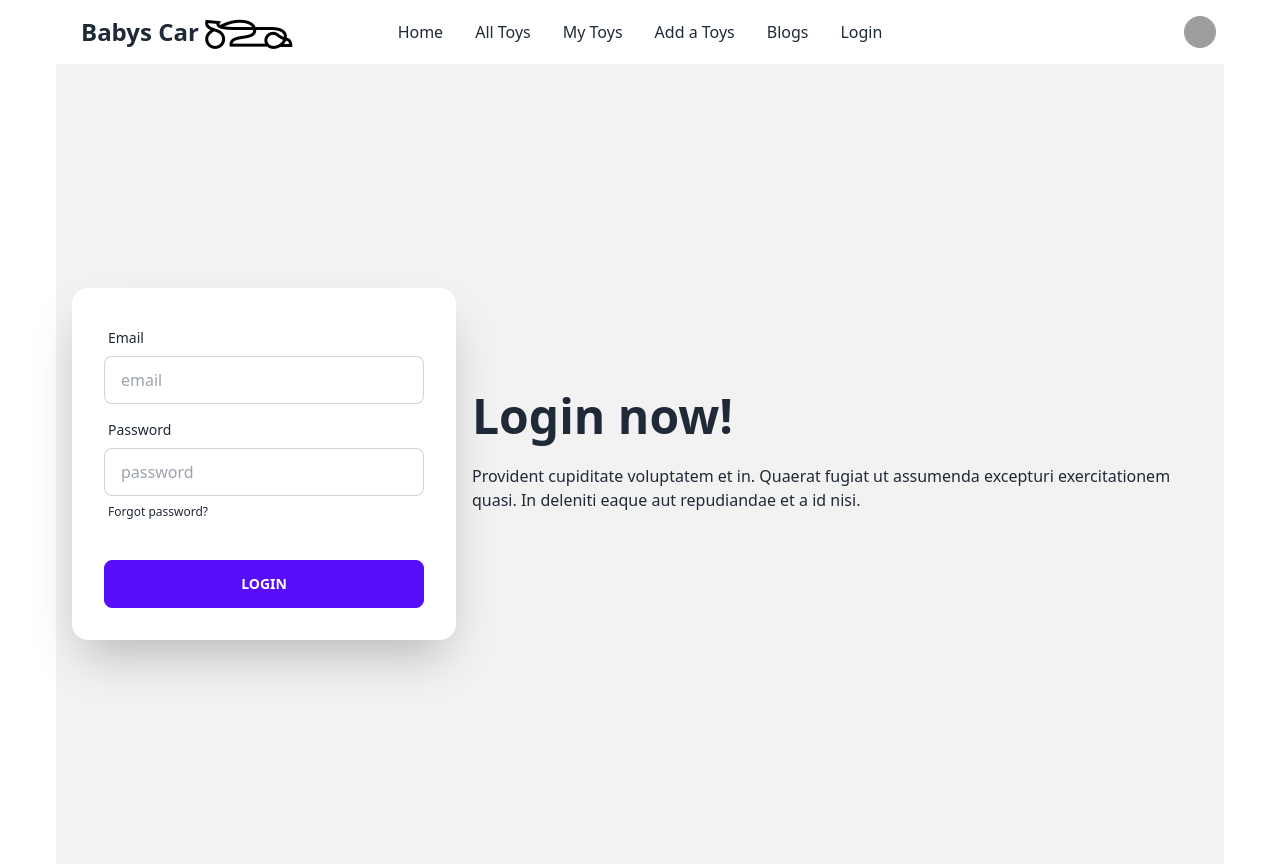
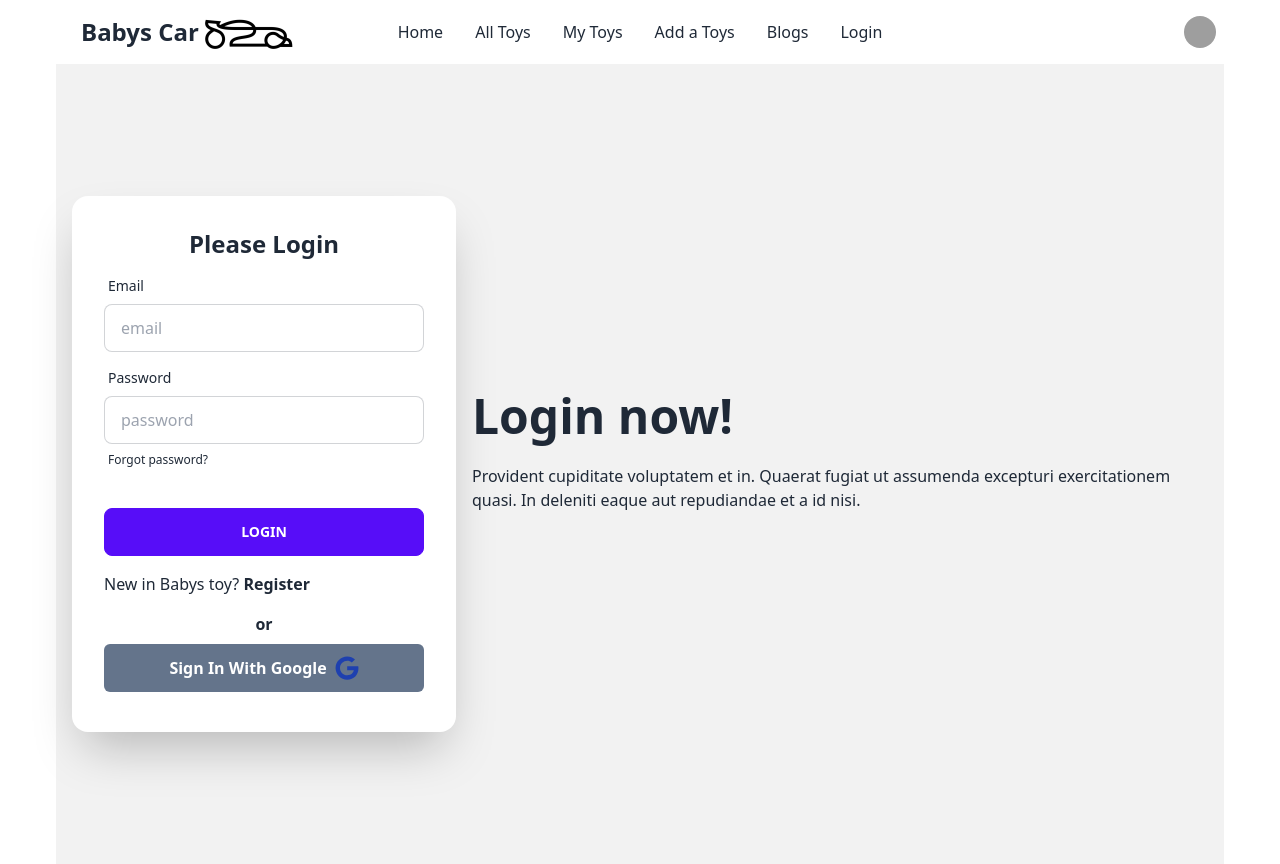
Before and after one commit to masumpost/toy-store-client, a React (Vite) app: page /login in a window 1280 px wide. Built offline with nearby package versions, Linux system fonts and the light colour scheme; grey boxes are pictures that could not be loaded.

Commit message:
sign in with google button added

```diff
--- a/package.json
+++ b/package.json
@@ -16,6 +16,7 @@
     "match-sorter": "^6.3.1",
     "react": "^18.2.0",
     "react-dom": "^18.2.0",
+    "react-icons": "^4.8.0",
     "react-router-dom": "^6.11.2",
     "sort-by": "^1.2.0"
   },
--- /dev/null
+++ b/src/components/login/Login.jsx
@@ -0,0 +1,73 @@
+import {Link} from 'react-router-dom'
+import { FaGoogle } from 'react-icons/fa';
+
+const Login = () => {
+
+  const handelLogin = event => {
+    event.preventDefault();
+    const form = event.target;
+    const email = form.email.value;
+    const password = form.password.value;
+    const user = {email, password}
+    console.log(user);
+  }
+
+  return (
+    <div className="hero min-h-screen bg-base-200">
+      <div className="hero-content flex-col lg:flex-row-reverse">
+        <div className="text-center lg:text-left">
+          <h1 className="text-5xl font-bold">Login now!</h1>
+          <p className="py-6">
+            Provident cupiditate voluptatem et in. Quaerat fugiat ut assumenda
+            excepturi exercitationem quasi. In deleniti eaque aut repudiandae et
+            a id nisi.
+          </p>
+        </div>
+        <div className="card flex-shrink-0 w-full max-w-sm shadow-2xl bg-base-100">
+         <form onSubmit={handelLogin}>
+         <div className="card-body">
+          <h1 className="text-2xl font-bold text-center">Please Login</h1>
+            <div className="form-control">
+              <label className="label">
+                <span className="label-text">Email</span>
+              </label>
+              <input
+                type="text"
+                placeholder="email"
+                className="input input-bordered"
+                name='email'
+              />
+            </div>
+            <div className="form-control">
+              <label className="label">
+                <span className="label-text">Password</span>
+              </label>
+              <input
+                type="password"
+                placeholder="password"
+                className="input input-bordered"
+                name='password'
+              />
+              <label className="label">
+                <a href="#" className="label-text-alt link link-hover">
+                  Forgot password?
+                </a>
+              </label>
+            </div>
+            <div className="form-control mt-6">
+              <input className='btn btn-primary' type="submit" value="Login" />
+            </div>
+            <p className='my-2'><>New in Babys toy? <span className='font-bold'><Link to="/register">Register</Link></span></></p>
+            <div className='text-center'>
+              <p className='font-bold'>or</p>
+              <h6 className='flex items-center gap-2 justify-center my-2 bg-slate-500 p-3 rounded-md text-white font-semibold cursor-pointer'>Sign In With Google <span className='text-blue-800 text-2xl'><FaGoogle /></span></h6>
+            </div>
+          </div>
+         </form>
+        </div>
+      </div>
+    </div>
+  );
+};
+
+export default Login;
--- a/src/components/home/Login.jsx
+++ b/src/components/login/Register.jsx
@@ -1,9 +1,11 @@
-const Login = () => {
-  return (
-    <div className="hero min-h-screen bg-base-200">
+import {Link} from 'react-router-dom'
+
+const Register = () => {
+    return (
+        <div className="hero min-h-screen bg-base-200">
       <div className="hero-content flex-col lg:flex-row-reverse">
         <div className="text-center lg:text-left">
-          <h1 className="text-5xl font-bold">Login now!</h1>
+          <h1 className="text-5xl font-bold">Register now!</h1>
           <p className="py-6">
             Provident cupiditate voluptatem et in. Quaerat fugiat ut assumenda
             excepturi exercitationem quasi. In deleniti eaque aut repudiandae et
@@ -12,6 +14,7 @@ const Login = () => {
         </div>
         <div className="card flex-shrink-0 w-full max-w-sm shadow-2xl bg-base-100">
           <div className="card-body">
+          <h1 className="text-2xl font-bold text-center">Please Register</h1>
             <div className="form-control">
               <label className="label">
                 <span className="label-text">Email</span>
@@ -38,13 +41,14 @@ const Login = () => {
               </label>
             </div>
             <div className="form-control mt-6">
-              <button className="btn btn-primary">Login</button>
+              <input className='btn btn-primary' type="submit" value="Register" />
             </div>
+            <p className='my-2'><h5>New in Babys toy? <span className='font-bold'><Link to="/login">Login</Link></span></h5></p>
           </div>
         </div>
       </div>
     </div>
-  );
+    );
 };
 
-export default Login;
+export default Register;
```
Also changed, not shown: src/routs/Routs.jsx (+6 -1 lines), 1 other file (tests, documents, lock files or other folders).
